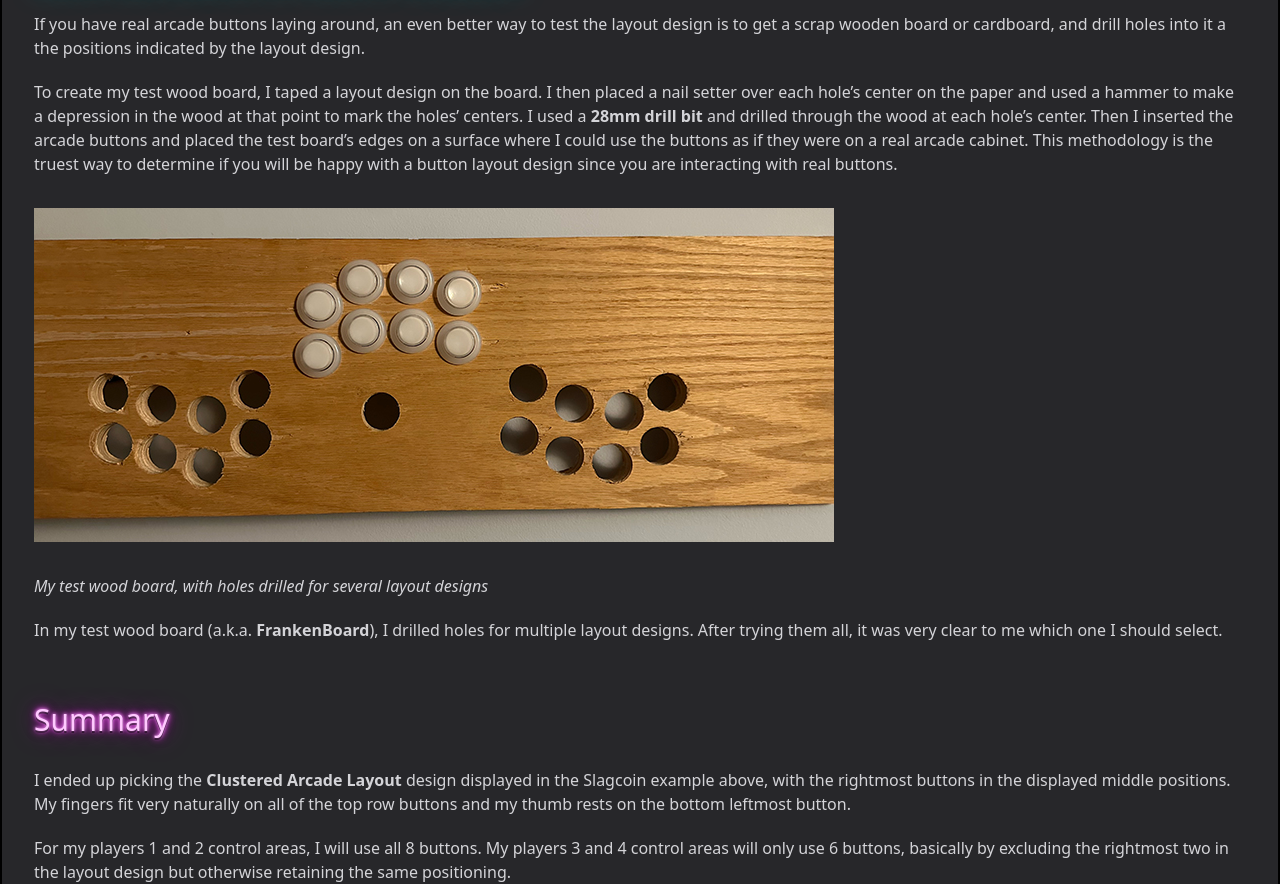
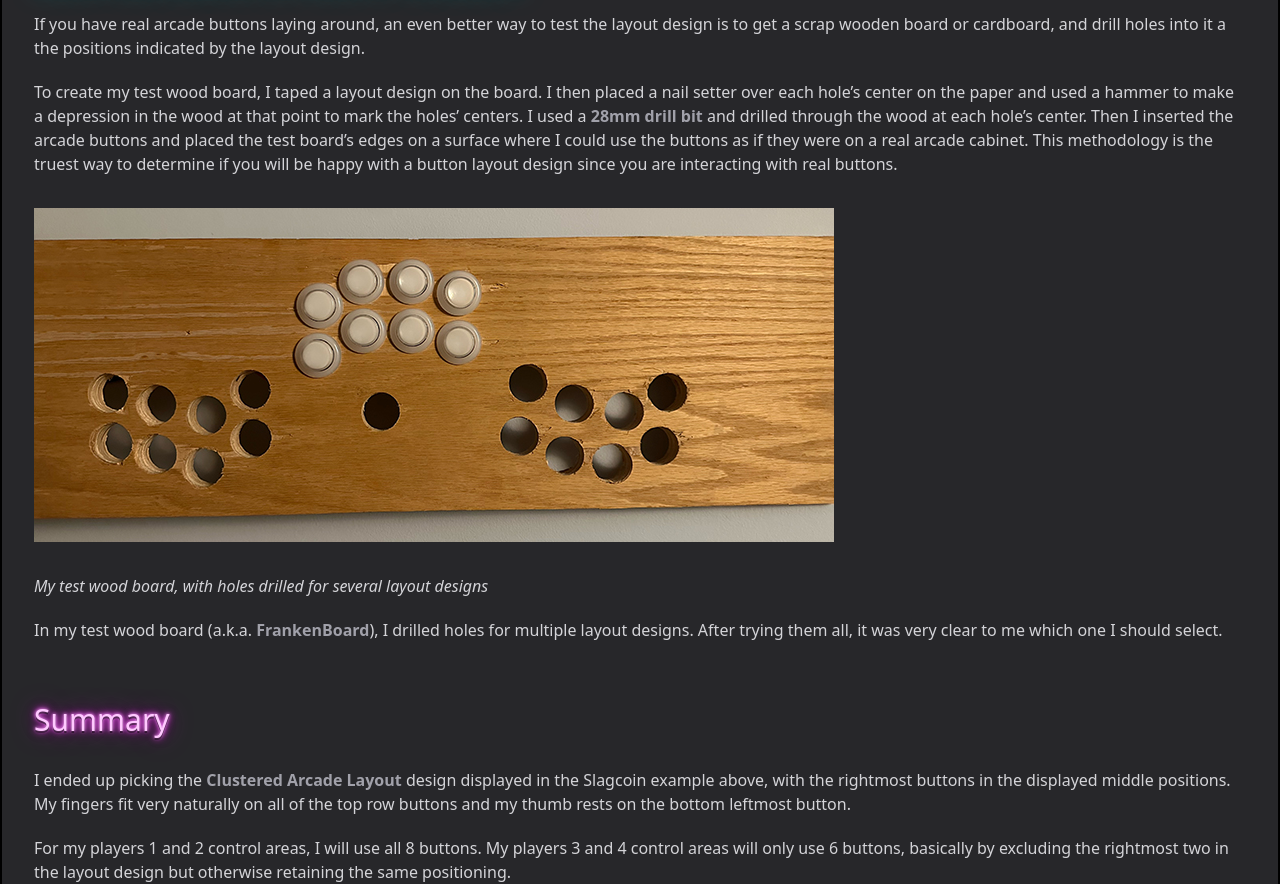
Before and after one commit to CadeBoost/cadeboost.github.io, a Jekyll site: the page built from _posts/2023-01-04-planning-a-joystick-button-layout.md, in a window 1280 px wide. Shown: the part 1858-2742 px from the top of the page. Built offline with Jekyll 4.4.1, drawn with Linux system fonts in a browser that asks for light colours; our own code applies the rules of GitHub Pages for plain Markdown files.

Commit message:
Updated CSS.

```diff
--- a/_includes/input.css
+++ b/_includes/input.css
@@ -75,7 +75,7 @@
 	}
 
 	.prose strong {
-		color: inherit;
+		color: theme("colors.zinc.400");
 	}
 
 }
--- a/assets/css/style.css
+++ b/assets/css/style.css
@@ -496,7 +496,7 @@ h1 {
 }
 
 .prose strong {
-  color: inherit;
+  color: #a1a1aa;
 }
 
 *, ::before, ::after {
```
